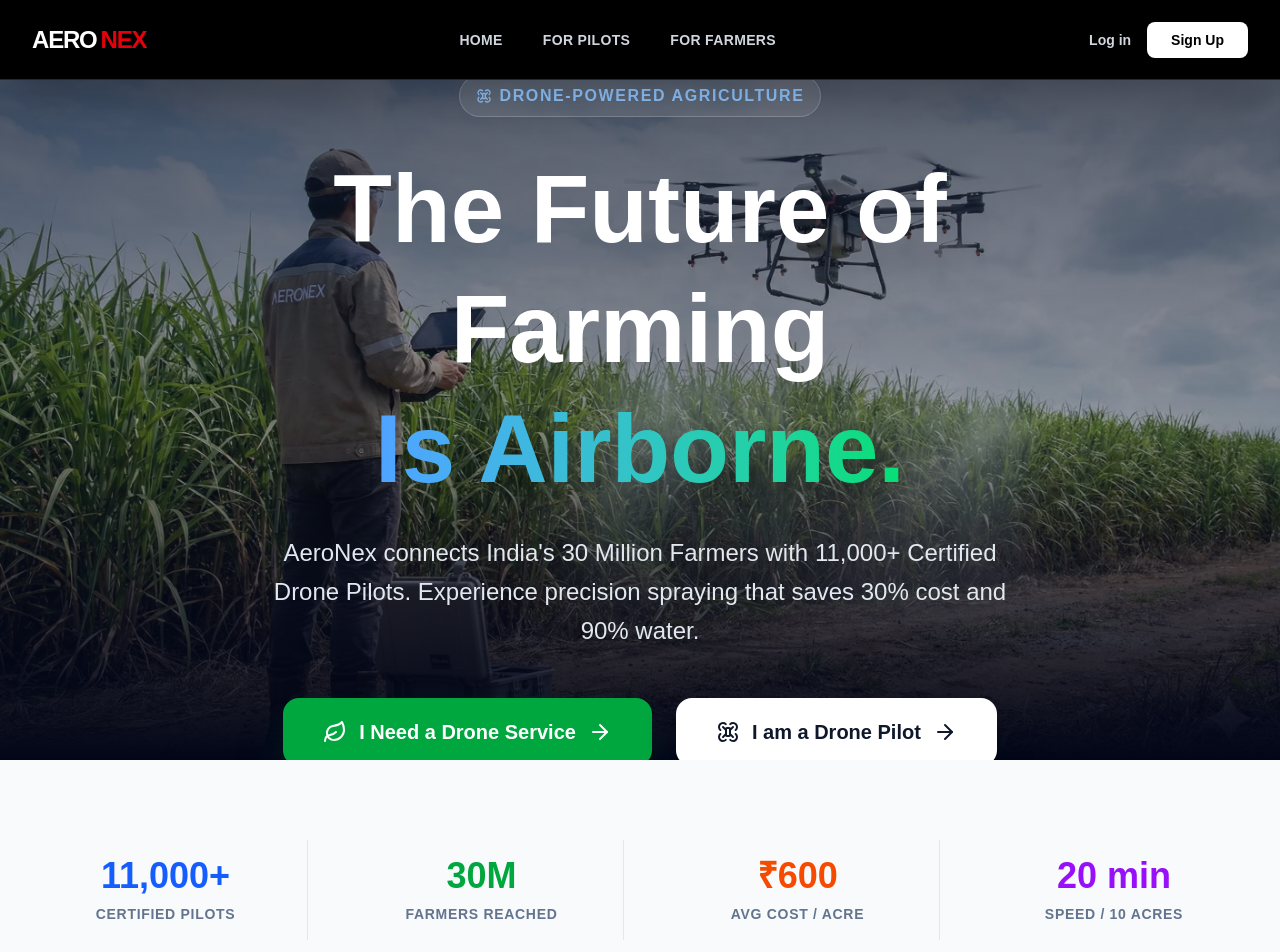
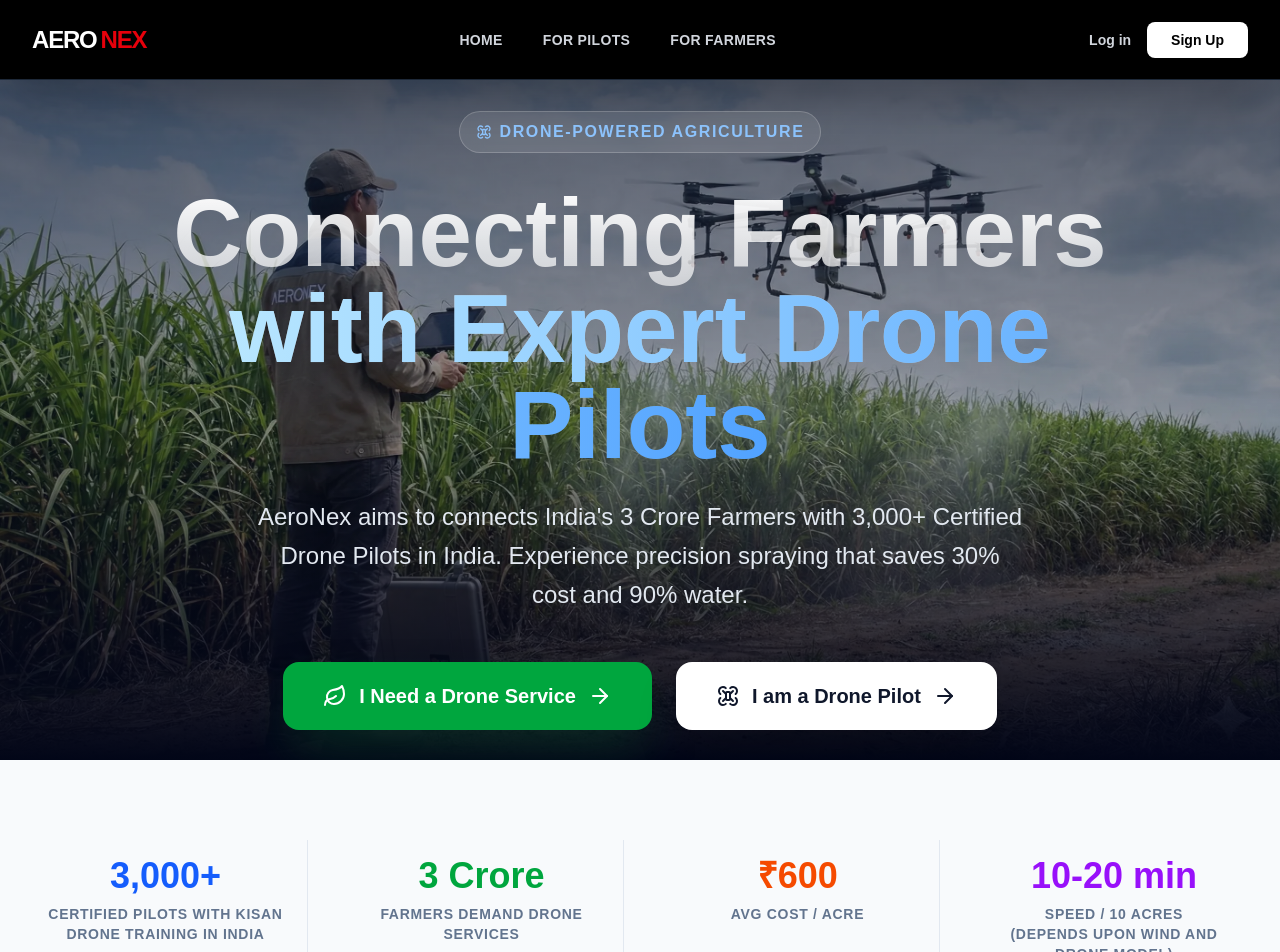
Before and after one commit to deepnngarr-dotcom/AeroNex, a Next.js app in the folder client/: page / in a window 1280 px wide. Shown: the top 952 px of the page. Built offline with nearby package versions, Linux system fonts and the light colour scheme.

Commit message:
updated home page colour gradient and heading.

```diff
--- a/client/app/page.tsx
+++ b/client/app/page.tsx
@@ -58,20 +58,20 @@
            className="absolute inset-0 bg-cover bg-center opacity-60"
            style={{ backgroundImage: "url('/images/farmdrone.webp')" }}
          ></div>
-         <div className="absolute inset-0 bg-gradient-to-t from-slate-950 via-transparent to-slate-900/50"></div>
+         <div className="absolute inset-0  bg-gradient-to-t from-slate-950 via-transparent to-slate-900/50"></div>
 
          <div className="relative z-10 h-full flex flex-col justify-center items-center text-center px-6 max-w-5xl mx-auto">
             <div className="inline-flex items-center gap-2 px-4 py-2 rounded-full bg-white/10 backdrop-blur-md border border-white/20 text-blue-300 font-bold tracking-widest uppercase mb-8 animate-fade-in">
                <Drone size={16} /> Drone-Powered Agriculture
             </div>
-            <h1 className="text-6xl md:text-8xl font-black text-white mb-6 leading-tight drop-shadow-2xl">
-               The Future of Farming <br/>
-               <span className="text-transparent bg-clip-text bg-gradient-to-r from-blue-400 to-green-400">
-                  Is Airborne.
-               </span>
+            <h1 className="md:text-8xl font-black mb-6  text-transparent bg-clip-text bg-gradient-to-b from-white to-darkgreen-300 ">
+                  Connecting Farmers <br/>
+              <span className="text-transparent bg-clip-text bg-gradient-to-r from-sky-200 to-blue-400">
+                   with Expert Drone Pilots
+              </span>
             </h1>
             <p className="text-xl md:text-2xl text-slate-200 mb-12 max-w-3xl leading-relaxed">
-               AeroNex connects India's 30 Million Farmers with 11,000+ Certified Drone Pilots.
+               AeroNex aims to connects India's 3 Crore Farmers with 3,000+ Certified Drone Pilots in India.
                Experience precision spraying that saves 30% cost and 90% water.
             </p>
             <div className="flex flex-col sm:flex-row gap-6 w-full justify-center">
@@ -94,20 +94,20 @@
          <div className="max-w-7xl mx-auto px-6">
             <div className="grid md:grid-cols-4 gap-8 text-center divide-y md:divide-y-0 md:divide-x divide-slate-200">
                <div className="p-4">
-                  <div className="text-4xl font-black text-blue-600 mb-2">11,000+</div>
-                  <div className="text-sm font-bold uppercase tracking-wider text-slate-500">Certified Pilots</div>
+                  <div className="text-4xl font-black text-blue-600 mb-2">3,000+</div>
+                  <div className="text-sm font-bold uppercase tracking-wider text-slate-500">Certified Pilots with Kisan Drone training in India</div>
                </div>
                <div className="p-4">
-                  <div className="text-4xl font-black text-green-600 mb-2">30M</div>
-                  <div className="text-sm font-bold uppercase tracking-wider text-slate-500">Farmers Reached</div>
+                  <div className="text-4xl font-black text-green-600 mb-2">3 Crore</div>
+                  <div className="text-sm font-bold uppercase tracking-wider text-slate-500">Farmers Demand Drone Services</div>
                </div>
                <div className="p-4">
                   <div className="text-4xl font-black text-orange-600 mb-2">₹600</div>
                   <div className="text-sm font-bold uppercase tracking-wider text-slate-500">Avg Cost / Acre</div>
                </div>
                <div className="p-4">
-                  <div className="text-4xl font-black text-purple-600 mb-2">20 min</div>
-                  <div className="text-sm font-bold uppercase tracking-wider text-slate-500">Speed / 10 Acres</div>
+                  <div className="text-4xl font-black text-purple-600 mb-2">10-20 min</div>
+                  <div className="text-sm font-bold uppercase tracking-wider text-slate-500">Speed / 10 Acres <br></br>(Depends upon wind and drone model)</div>
                </div>
             </div>
          </div>
```
